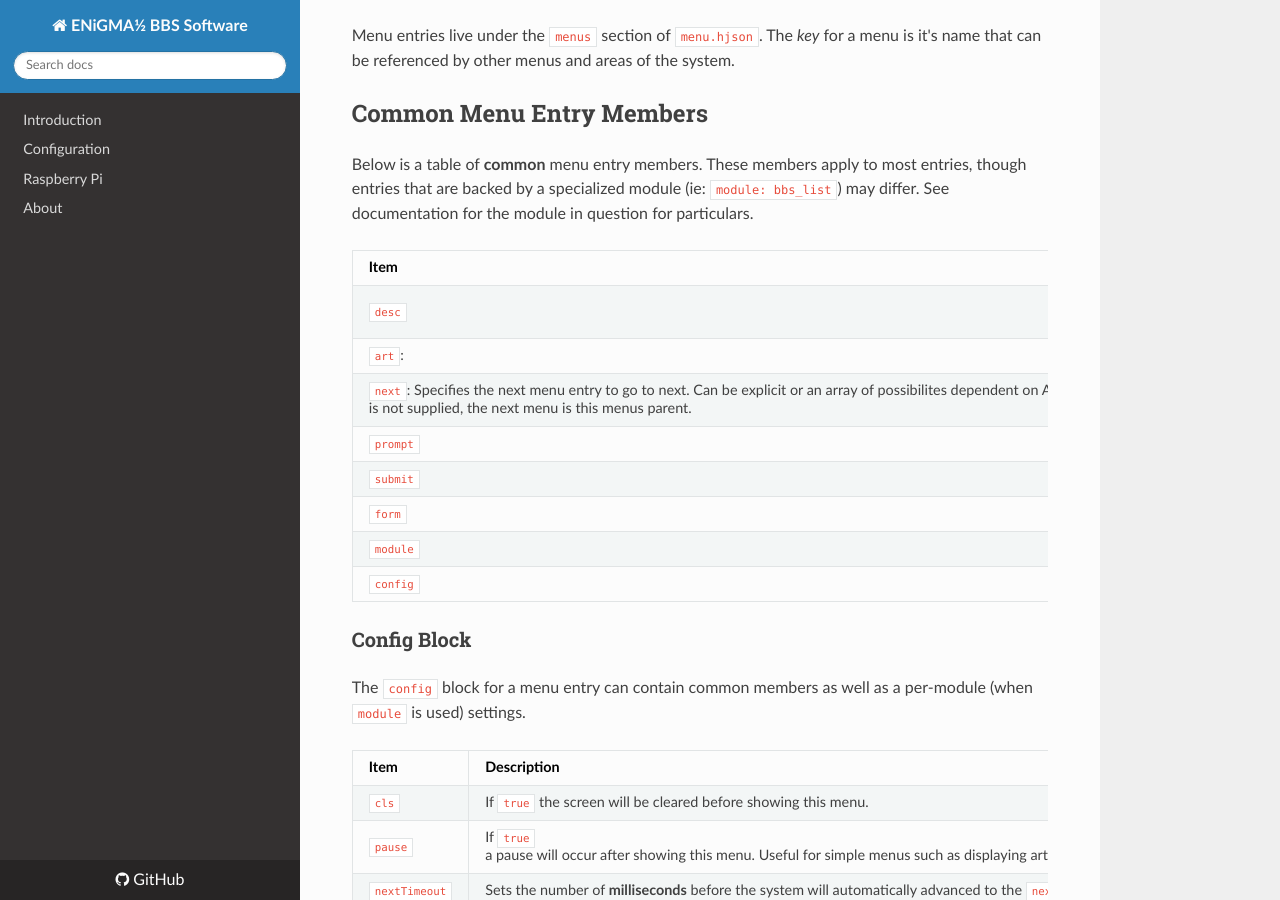
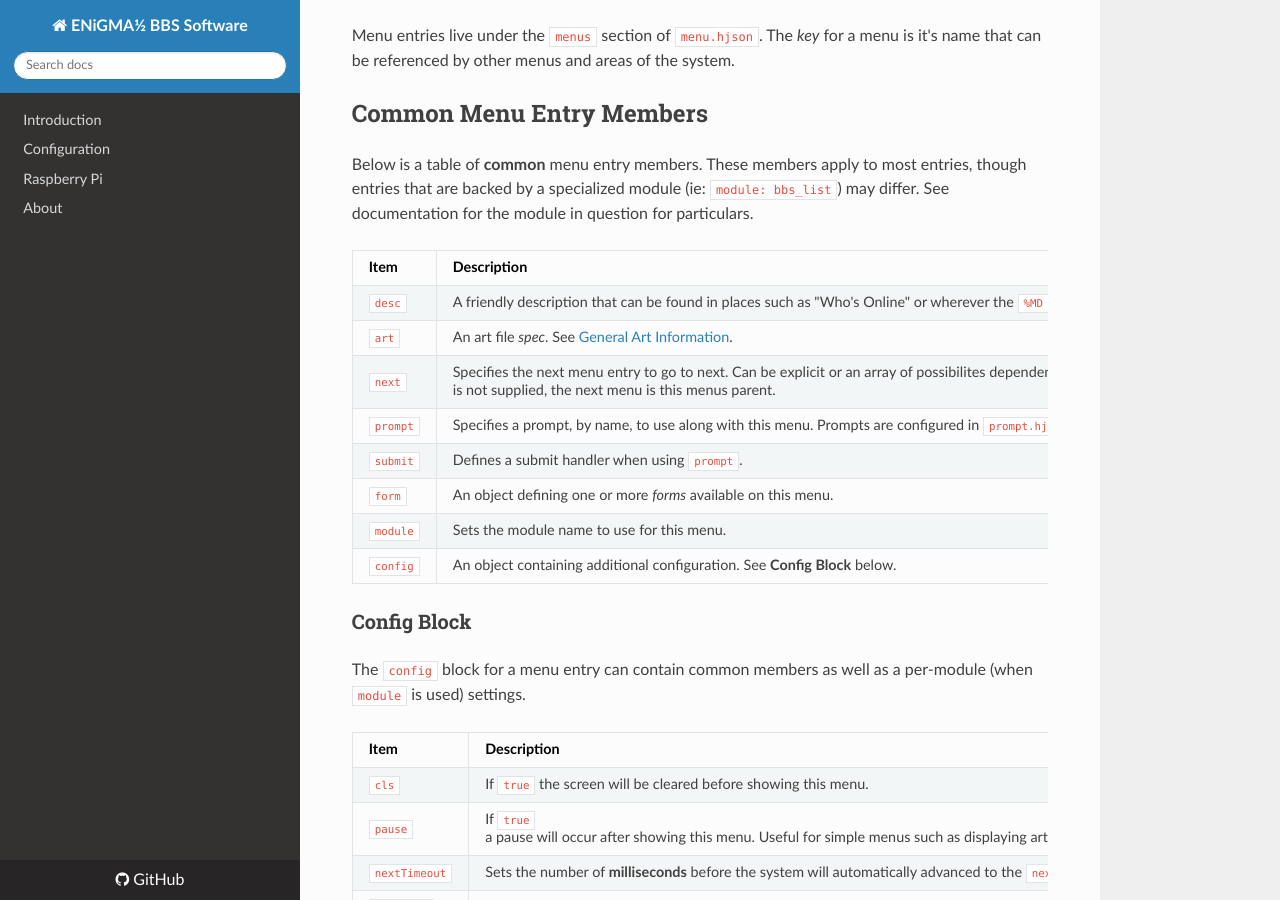
Before and after one commit to NuSkooler/enigma-bbs, an MkDocs documentation site: the page built from docs/configuration/menu-hjson.md, in a window 1280 px wide and 900 px high, scrolled down 446 px. Built offline with MkDocs 1.6.1, drawn with Linux system fonts in a browser that asks for light colours; nearby versions of some CDN libraries; old or Windows-style settings are respelled for this version of MkDocs.

Commit message:
Fix typos

```diff
--- a/docs/configuration/menu-hjson.md
+++ b/docs/configuration/menu-hjson.md
@@ -19,8 +19,8 @@ Below is a table of **common** menu entry members. These members apply to most e
 | Item   | Description  |
 |--------|--------------|
 | `desc` | A friendly description that can be found in places such as "Who's Online" or wherever the `%MD` MCI code is used. |
-| `art`: | An art file *spec*. See [General Art Information](docs/art/general.md). |
-| `next`: Specifies the next menu entry to go to next. Can be explicit or an array of possibilites dependent on ACS. See **Flow Control** in the **ACS Checks** section below. If `next` is not supplied, the next menu is this menus parent. |
+| `art` | An art file *spec*. See [General Art Information](docs/art/general.md). |
+| `next` | Specifies the next menu entry to go to next. Can be explicit or an array of possibilites dependent on ACS. See **Flow Control** in the **ACS Checks** section below. If `next` is not supplied, the next menu is this menus parent. |
 | `prompt` | Specifies a prompt, by name, to use along with this menu. Prompts are configured in `prompt.hjson`. |
 | `submit` | Defines a submit handler when using `prompt`.
 | `form` | An object defining one or more *forms* available on this menu. |
```
